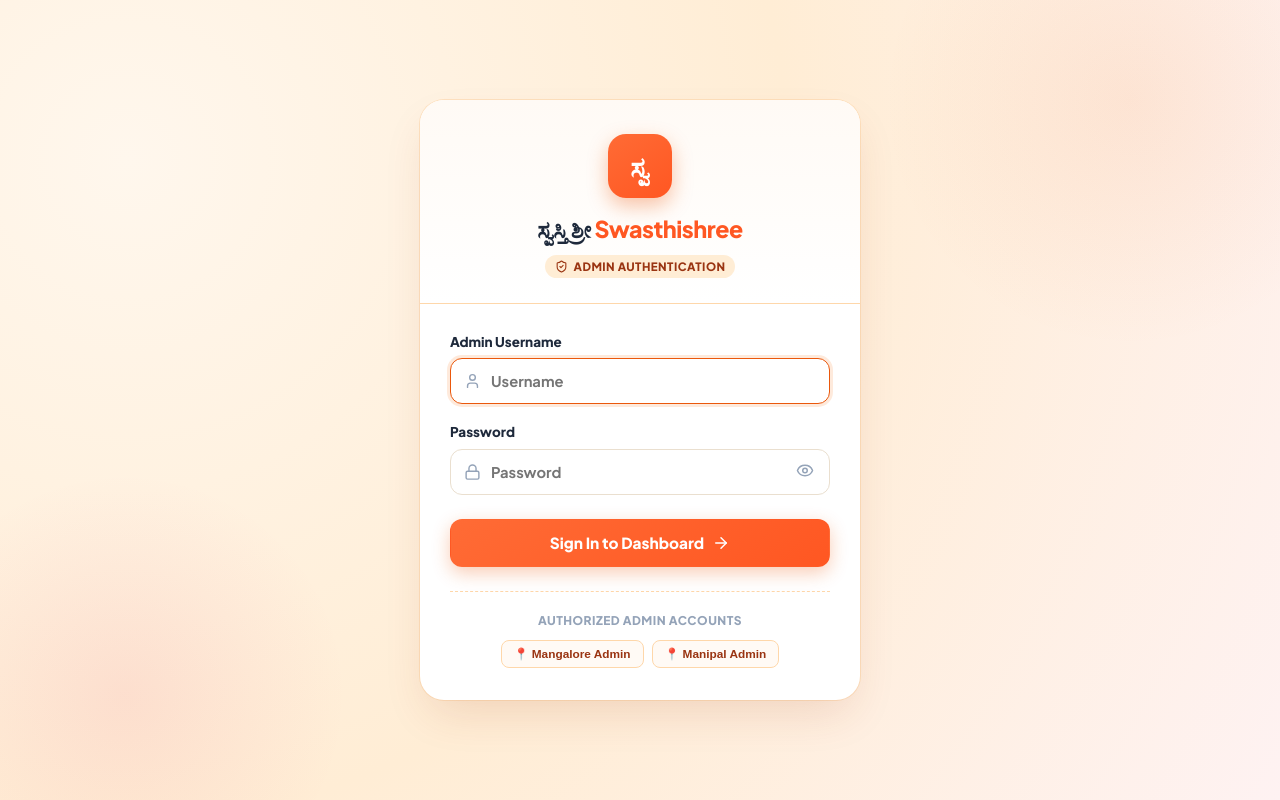
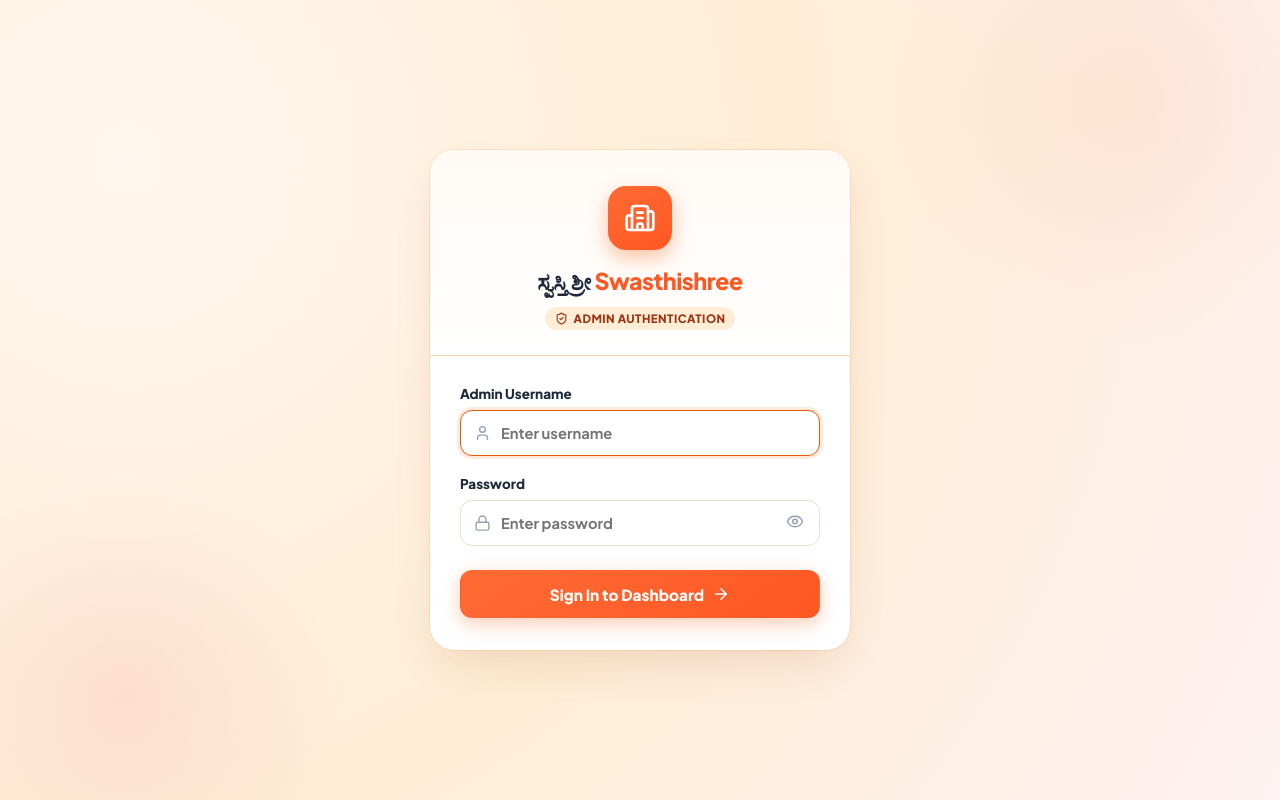
Before and after one commit to shravankulal13-collab/Swasthishree, a React (Vite) app in the folder frontend/: page / in a window 1280 px wide. Built offline with nearby package versions, Linux system fonts and the light colour scheme; a web font is replaced by a local one.

Commit message:
Clean login branding with full Kannada title, remove location buttons, and allow direct sign-in

```diff
--- a/frontend/src/App.jsx
+++ b/frontend/src/App.jsx
@@ -12,7 +12,7 @@ import ReceiptModal from './components/ReceiptModal';
 import VisitorsLog from './components/VisitorsLog';
 import MessMenu from './components/MessMenu';
 import NoticesBoard from './components/NoticesBoard';
-import SupabaseSettingsModal from './components/SupabaseSettingsModal';
+import { Building2 } from 'lucide-react';
 import LoginPage from './components/LoginPage';
 
 export default function App() {
@@ -241,16 +241,14 @@ export default function App() {
           alignItems: 'center',
           justifyContent: 'center',
           color: '#ffffff',
-          fontWeight: 900,
-          fontSize: '1.4rem',
           boxShadow: 'var(--shadow-lg)',
           marginBottom: '16px',
           animation: 'pulse 1.5s infinite'
         }}>
-          ಸ್ವ
+          <Building2 size={28} color="#ffffff" />
         </div>
         <h2 style={{ fontSize: '1.2rem', fontWeight: 900, color: 'var(--text-primary)' }}>
-          Swasthishree (ಸ್ವಸ್ತಿ ಶ್ರೀ)
+          ಸ್ವಸ್ತಿ ಶ್ರೀ Swasthishree
         </h2>
         <p style={{ fontSize: '0.85rem', color: 'var(--text-secondary)', marginTop: '4px' }}>
           Loading admin portal...
--- a/frontend/src/components/LoginPage.jsx
+++ b/frontend/src/components/LoginPage.jsx
@@ -28,7 +28,7 @@ export default function LoginPage({ onLoginSuccess }) {
           return;
         }
       } catch (backendErr) {
-        // Direct credential verification fallback (in case backend is waking up or offline)
+        // Direct credential verification fallback
         const cleanUser = username.trim().toLowerCase();
         const cleanPass = password.trim();
 
@@ -39,8 +39,7 @@ export default function LoginPage({ onLoginSuccess }) {
           const fallbackUser = {
             username: cleanUser === 'skchinnu' ? 'skchinnu' : 'swasthishree_mangalore',
             name: cleanUser === 'skchinnu' ? 'SK Chinnu' : 'Swasthishree Admin',
-            role: cleanUser === 'skchinnu' ? 'Admin (Manipal)' : 'Super Admin (Mangalore)',
-            location: cleanUser === 'skchinnu' ? 'Manipal' : 'Mangalore',
+            role: 'Admin',
             loggedInAt: new Date().toISOString()
           };
           api.setStoredUser(fallbackUser);
@@ -53,12 +52,6 @@ export default function LoginPage({ onLoginSuccess }) {
     } finally {
       setIsLoading(false);
     }
-  };
-
-  const handleQuickSelect = (user, pass) => {
-    setUsername(user);
-    setPassword(pass);
-    setErrorMsg('');
   };
 
   return (
@@ -97,7 +90,7 @@ export default function LoginPage({ onLoginSuccess }) {
       {/* Main Login Card */}
       <div style={{
         width: '100%',
-        maxWidth: '440px',
+        maxWidth: '420px',
         background: '#ffffff',
         borderRadius: '24px',
         boxShadow: '0 20px 45px -10px rgba(154, 52, 18, 0.15), 0 0 0 1px rgba(254, 215, 170, 0.6)',
@@ -107,12 +100,12 @@ export default function LoginPage({ onLoginSuccess }) {
       }}>
         {/* Header Branding */}
         <div style={{
-          padding: '34px 30px 24px',
+          padding: '36px 30px 24px',
           textAlign: 'center',
           background: 'linear-gradient(180deg, #fffaf5 0%, #ffffff 100%)',
           borderBottom: '1px solid #fed7aa'
         }}>
-          {/* Logo Badge */}
+          {/* Logo Badge with Building Icon */}
           <div style={{
             width: '64px',
             height: '64px',
@@ -123,11 +116,9 @@ export default function LoginPage({ onLoginSuccess }) {
             alignItems: 'center',
             justifyContent: 'center',
             color: '#ffffff',
-            fontWeight: 900,
-            fontSize: '1.7rem',
             boxShadow: '0 8px 20px rgba(234, 88, 12, 0.35)'
           }}>
-            ಸ್ವ
+            <Building2 size={32} color="#ffffff" />
           </div>
 
           <h1 style={{
@@ -193,7 +184,7 @@ export default function LoginPage({ onLoginSuccess }) {
                   type="text"
                   required
                   autoFocus
-                  placeholder="Username"
+                  placeholder="Enter username"
                   value={username}
                   onChange={e => setUsername(e.target.value)}
                   className="form-input"
@@ -218,7 +209,7 @@ export default function LoginPage({ onLoginSuccess }) {
                 <input
                   type={showPassword ? 'text' : 'password'}
                   required
-                  placeholder="Password"
+                  placeholder="Enter password"
                   value={password}
                   onChange={e => setPassword(e.target.value)}
                   className="form-input"
@@ -277,54 +268,6 @@ export default function LoginPage({ onLoginSuccess }) {
               )}
             </button>
           </form>
-
-          {/* Quick Account Switcher for Admin Convenience */}
-          <div style={{
-            marginTop: '24px',
-            paddingTop: '20px',
-            borderTop: '1px dashed #fed7aa',
-            textAlign: 'center'
-          }}>
-            <div style={{ fontSize: '0.75rem', fontWeight: 800, color: 'var(--text-muted)', marginBottom: '10px', textTransform: 'uppercase', letterSpacing: '0.04em' }}>
-              Authorized Admin Accounts
-            </div>
-            <div style={{ display: 'flex', gap: '8px', justifyContent: 'center', flexWrap: 'wrap' }}>
-              <button
-                type="button"
-                onClick={() => handleQuickSelect('swasthishree_mangalore', 'Swasthi@24')}
-                style={{
-                  padding: '6px 12px',
-                  borderRadius: '8px',
-                  border: '1px solid #fed7aa',
-                  background: '#fffaf5',
-                  fontSize: '0.74rem',
-                  fontWeight: 700,
-                  color: '#9a3412',
-                  cursor: 'pointer',
-                  transition: 'var(--transition)'
-                }}
-              >
-                📍 Mangalore Admin
-              </button>
-              <button
-                type="button"
-                onClick={() => handleQuickSelect('skchinnu', 'Manipal@0818')}
-                style={{
-                  padding: '6px 12px',
-                  borderRadius: '8px',
-                  border: '1px solid #fed7aa',
-                  background: '#fffaf5',
-                  fontSize: '0.74rem',
-                  fontWeight: 700,
-                  color: '#9a3412',
-                  cursor: 'pointer',
-                  transition: 'var(--transition)'
-                }}
-              >
-                📍 Manipal Admin
-              </button>
-            </div>
-          </div>
         </div>
       </div>
     </div>
```
Also changed, not shown: 1 other file (tests, documents, lock files or other folders).
